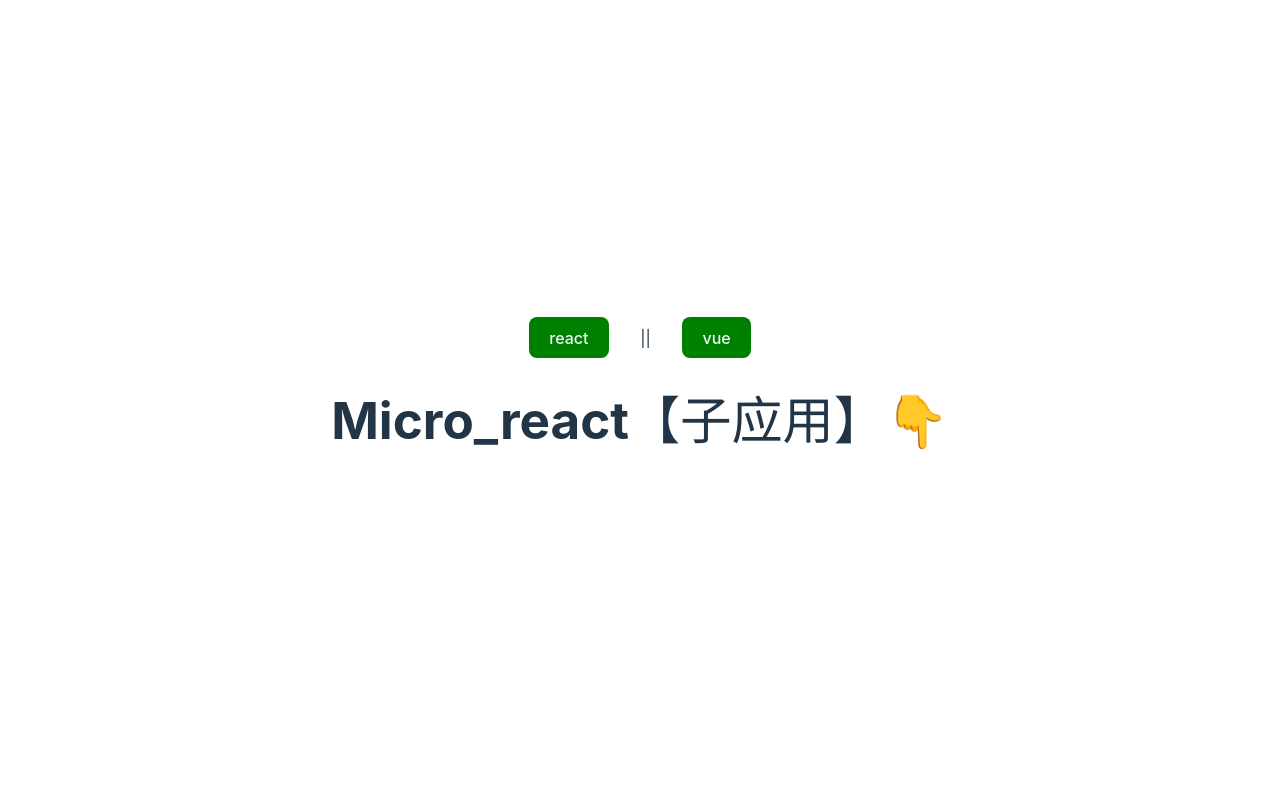
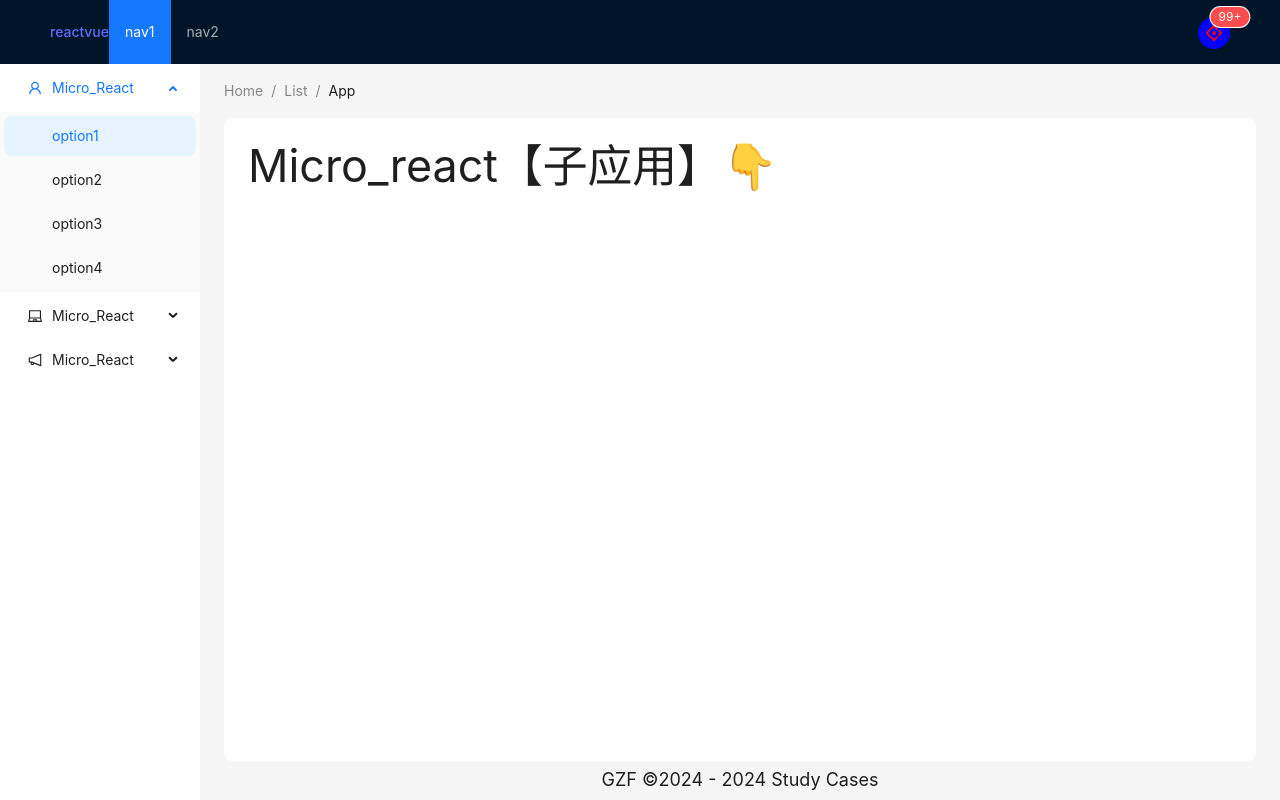
Before and after one commit to worthlove/micro-app-base, a React (Vite) app: page /page/reactApp in a window 1280 px wide. Built offline with nearby package versions, Linux system fonts and the light colour scheme; what @micro-zoe/micro-app would draw is missing.

Commit message:
微应用MicroApp_base文件清理首页App.tsx,创建前端页面框架

```diff
--- a/src/App.css
+++ b/src/App.css
@@ -1,55 +1,11 @@
 #root {
-  max-width: 1280px;
-  margin: 0 auto;
-  padding: 2rem;
-  text-align: center;
+   width: 100vw;
+  height: 100vh;
+  overflow: hidden;
+  background: pink;
 }
-
-.logo {
-  height: 6em;
-  padding: 1.5em;
-  will-change: filter;
-  transition: filter 300ms;
+.App{
+  width: 100vw;
+  height: 100vh;
+  overflow: hidden;
 }
-.logo:hover {
-  filter: drop-shadow(0 0 2em #646cffaa);
-}
-.logo.react:hover {
-  filter: drop-shadow(0 0 2em #61dafbaa);
-}
-
-@keyframes logo-spin {
-  from {
-    transform: rotate(0deg);
-  }
-  to {
-    transform: rotate(360deg);
-  }
-}
-
-@media (prefers-reduced-motion: no-preference) {
-  a:nth-of-type(2) .logo {
-    animation: logo-spin infinite 20s linear;
-  }
-}
-
-.card {
-  padding: 2em;
-}
-
-.read-the-docs {
-  color: #888;
-}
-
-/* 设置按钮颜色以及文字颜色 */
-.btnClass {
-  background-color: green;
-}
-
-.linkClass {
-  color: aliceblue;
-}
-
-.linkClass:hover {
-  color: aliceblue;
-}
--- a/src/App.tsx
+++ b/src/App.tsx
@@ -1,25 +1,102 @@
+// @ts-ignore
+import React from 'react';
 import {Link, Route, Routes} from 'react-router-dom'
 import Micro_react from './components/micro_react.tsx'
 import Micro_vue from './components/micro_vue.tsx'
 import './App.css'
+
+import { LaptopOutlined, NotificationOutlined, UserOutlined,AntDesignOutlined } from '@ant-design/icons';
+import type { MenuProps } from 'antd';
+import { Breadcrumb, Layout, Menu, theme,Avatar,Badge, Space } from 'antd';
+
+const { Header, Content, Sider ,Footer} = Layout;
+
+const items1: MenuProps['items'] = ['1', '2'].map((key) => ({key,label: `nav${key}`,}));
+
+const items2: MenuProps['items'] = [UserOutlined, LaptopOutlined, NotificationOutlined].map(
+    (icon, index) => {
+      const key = String(index + 1);
+
+      return {
+        key: `sub${key}`,
+        icon: React.createElement(icon),
+        label: `Micro_React`,
+
+        children: new Array(4).fill(null).map((_, j) => {
+          const subKey = index * 4 + j + 1;
+          return {
+            key: subKey,
+            label: `option${subKey}`,
+          };
+        }),
+      };
+    },
+);
+
+console.log(items1,items2,'菜单数据')
+
 function App() {
+  const { token: { colorBgContainer, borderRadiusLG }} = theme.useToken();
   return (
     <div className='App'>
-      <button className='btnClass'>
-        <Link to='/page/reactApp' className='linkClass'>
-          react
-        </Link>
-      </button>
-      &nbsp;&nbsp;&nbsp;&nbsp;&nbsp;&nbsp; || &nbsp;&nbsp;&nbsp;&nbsp;&nbsp;&nbsp;
-      <button className='btnClass'>
-        <Link to='/page/vueApp' className='linkClass'>
-          vue
-        </Link>
-      </button>
-      <Routes>
-        <Route path='/page/reactApp' element={<Micro_react />}></Route>
-        <Route path='/page/vueApp' element={<Micro_vue />}></Route>
-      </Routes>
+      <Layout style={{height:'100vh',width:'auto'}}>
+        {/* 顶部菜单栏 */}
+        <Header style={{ display: 'flex', alignItems: 'center' }}>
+          <Link to='/page/reactApp' className='linkClass'>react</Link>
+          <Link to='/page/vueApp' className='linkClass'>vue</Link>
+          <Menu
+              theme="dark"
+              mode="horizontal"
+              defaultSelectedKeys={['1']}
+              items={items1}
+              style={{ flex: 1, minWidth: 0 }}
+          />
+          <Space size={{ xs: 24, sm: 24, md:24, lg: 24, xl: 32, xxl: 40 }}>
+            <Badge count={99999}>
+              <Avatar style={{backgroundColor: "blue"}}
+                      size={{ xs: 24, sm: 24, md:24, lg: 24, xl: 32, xxl: 40 }}
+                      icon={<AntDesignOutlined style={{ color:"red"}} />}
+              />
+            </Badge>
+          </Space>
+        </Header>
+        <Layout>
+          <Sider width={200} style={{ background: colorBgContainer }}>
+            <Menu
+                mode="inline"
+                defaultSelectedKeys={['1']}
+                defaultOpenKeys={['sub1']}
+                style={{ height: '100%', borderRight: 0 }}
+                items={items2}
+            />
+          </Sider>
+          <Layout style={{ padding: '0 24px 1px' }}>
+            {/* 页签导航栏 */}
+            <Breadcrumb style={{ margin: '16px 0' }}>
+              <Breadcrumb.Item>Home</Breadcrumb.Item>
+              <Breadcrumb.Item>List</Breadcrumb.Item>
+              <Breadcrumb.Item>App</Breadcrumb.Item>
+            </Breadcrumb>
+            {/* 主体部分 */}
+            <Content style={{
+                  padding: 24,
+                  margin: 0,
+                  minHeight: 280,
+                  background: colorBgContainer,
+                  borderRadius: borderRadiusLG,
+                }} >
+              <Routes>
+                <Route path='/page/reactApp' element={<Micro_react />}></Route>
+                <Route path='/page/vueApp' element={<Micro_vue />}></Route>
+              </Routes>
+            </Content>
+            {/* 底部版本信息 */}
+            <Footer style={{ textAlign: 'center',padding: '10px 24px',fontSize: 18 }}>
+              GZF ©2024 - {new Date().getFullYear()} Study Cases
+            </Footer>
+          </Layout>
+        </Layout>
+      </Layout>
     </div>
   )
 }
--- a/src/components/micro_react.tsx
+++ b/src/components/micro_react.tsx
@@ -2,8 +2,7 @@ function Micro_react() {
   return (
     <div>
       <h1>Micro_react【子应用】👇</h1>
-      <micro-app name='Micro_react' url='http://localhost:5174/' baseRoute='/Micro_react' iframe></micro-app>
-      {/* <micro-app name='Micro_vue' url='http://localhost:5175/' baseRoute='/Micro_vue' iframe></micro-app> */}
+      <micro-app name='Micro_react' url='http://localhost:5174/' baseRoute='/Micro_react' iframe="true"></micro-app>
     </div>
   )
 }
--- a/src/components/micro_vue.tsx
+++ b/src/components/micro_vue.tsx
@@ -2,7 +2,7 @@ function Micro_vue() {
   return (
     <div>
       <h1>Micro_vue【子应用】👇</h1>
-      <micro-app name='Micro_vue' url='http://localhost:5175/' baseRoute='/Micro_vue' iframe></micro-app>
+      <micro-app name='Micro_vue' url='http://localhost:5175/' baseRoute='/Micro_vue' iframe='true'></micro-app>
     </div>
   )
 }
--- a/src/main.tsx
+++ b/src/main.tsx
@@ -1,9 +1,11 @@
 import React from 'react'
 import ReactDOM from 'react-dom/client'
-import {BrowserRouter} from 'react-router-dom'
+import {BrowserRouter} from "react-router-dom"
+import 'reset-css'
 import App from './App.tsx'
 import './index.css'
 import microApp from '@micro-zoe/micro-app'
+import 'antd/dist/antd'
 
 microApp.start()
 
```
Also changed, not shown: package.json (+7 -2 lines), 2 other files (tests, documents, lock files or other folders).
